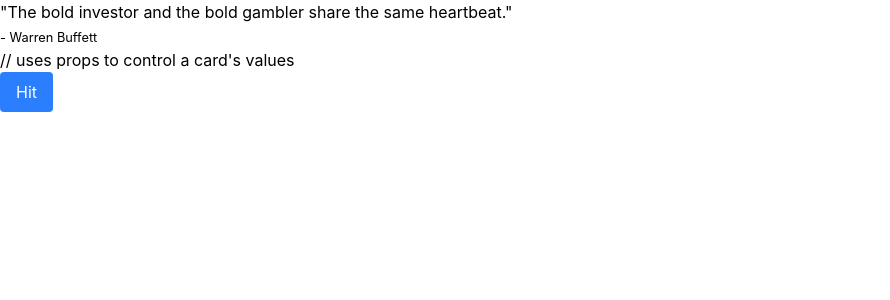
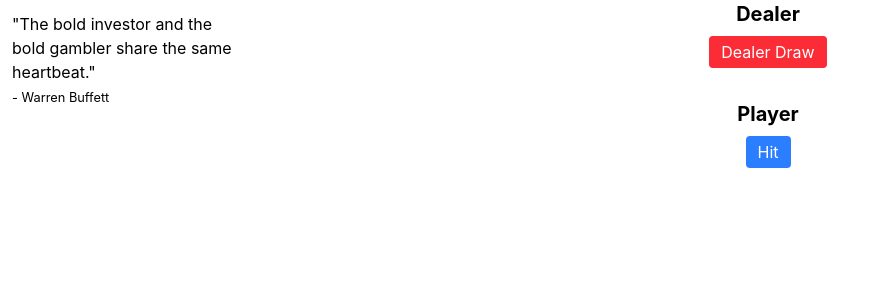
Before and after one commit to rdlaidlaw/BlackJack, a React (Vite) app in the folder blackjack/: page /game in a window 1280 px wide. Shown: the top 300 px of the page, without its empty margins (0-890 px from the left). Built offline with nearby package versions, Linux system fonts and the light colour scheme.

Commit message:
game now has state

```diff
--- a/blackjack/src/Game.tsx
+++ b/blackjack/src/Game.tsx
@@ -1,13 +1,48 @@
 import Quotes from "./Quotes.tsx";
-import Card from "./Card.tsx";
-import Hand from "./Hand.tsx";
+import { useState } from "react";
+import Hand, { type CardType } from "./Hand.tsx";
 
 export default function Game() {
+        const [playerCards, setPlayerCards] = useState<CardType[]>([]);
+        const [dealerCards, setDealerCards] = useState<CardType[]>([]);
+
+        function playerHit() {
+            setPlayerCards(prev => [...prev, { suit: "hearts", value: "A" }]);
+        }
+
+        function dealerHit() {
+            setDealerCards(prev => [...prev, { suit: "spades", value: "K" }]);
+        }
+
     return (
-        <>
-        <Quotes />
-        // uses props to control a card's values
-        <Hand />
-        </>
+        <div className="flex h-screen">
+            <div className="w-1/5 p-3">
+                <Quotes />
+            </div>
+
+            <div className="flex flex-col gap-8 flex-1">
+                <div className="flex flex-col items-center">
+                    <h2 className="text-xl font-bold">Dealer</h2>
+                    <Hand cards={dealerCards} />
+                    <button
+                        onClick={dealerHit}
+                        className="bg-red-500 text-white px-3 py-1 rounded mt-2"
+                    >
+                        Dealer Draw
+                    </button>
+                </div>
+
+                <div className="flex flex-col items-center">
+                    <h2 className="text-xl font-bold">Player</h2>
+                    <Hand cards={playerCards} />
+                    <button
+                        onClick={playerHit}
+                        className="bg-blue-500 text-white px-3 py-1 rounded mt-2"
+                    >
+                        Hit
+                    </button>
+                </div>
+            </div>
+        </div>
     )
 }
--- a/blackjack/src/Hand.tsx
+++ b/blackjack/src/Hand.tsx
@@ -1,30 +1,18 @@
-import { useState } from "react";
 import Card from "./Card.tsx";
 
-interface Card {
+export interface CardType {
     suit: string;
     value: string;
 }
 
-export default function Hand() {
-    const [cards, setCards] = useState<Card[]>([]);
+interface HandProps {
+    cards: CardType[];
+}
 
-    function addCard(card: Card) {
-        setCards(prev => [...prev, card]);
-    }
-
-    function showCards() {
-        return cards.map((card, index) => (
-            <Card key={index} suit={card.suit} value={card.value} />
-        ));
-    }
-
+export default function Hand({ cards }: HandProps) {
     return (
-        <div>
-            <button onClick={() => addCard({ suit: "hearts", value: "A" })} className="bg-blue-500 text-white px-4 py-2 rounded">
-                Hit
-            </button>
-            {showCards()}
+        <div className="flex gap-2">
+            {cards.map((card, index) => (<Card key={index} suit={card.suit} value={card.value} />))}
         </div>
     );
 }
```
